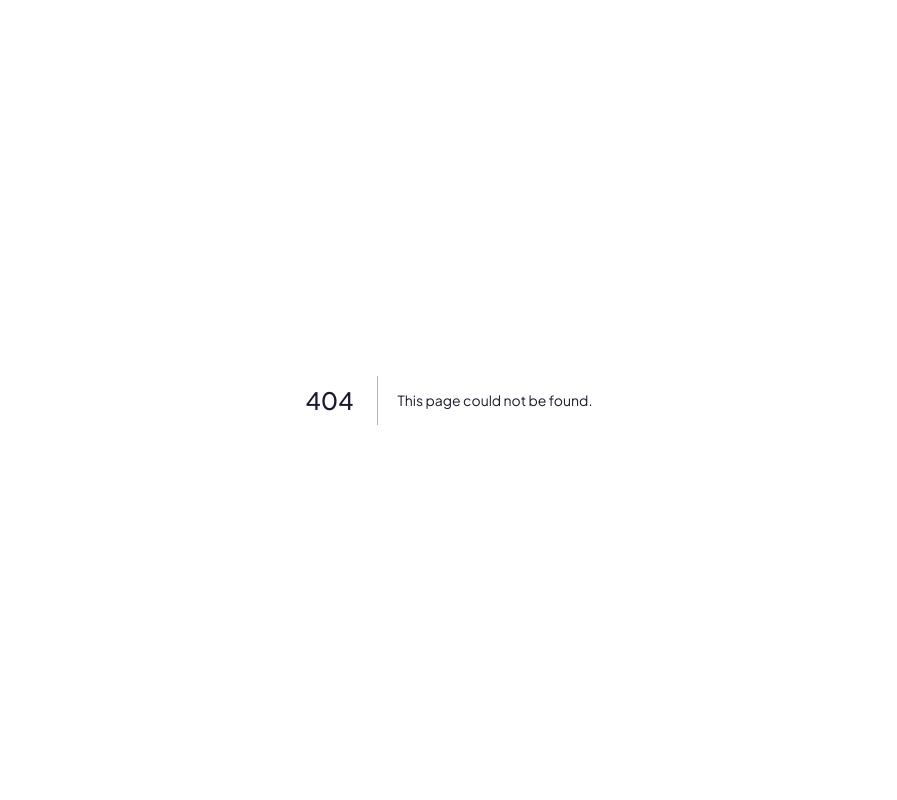
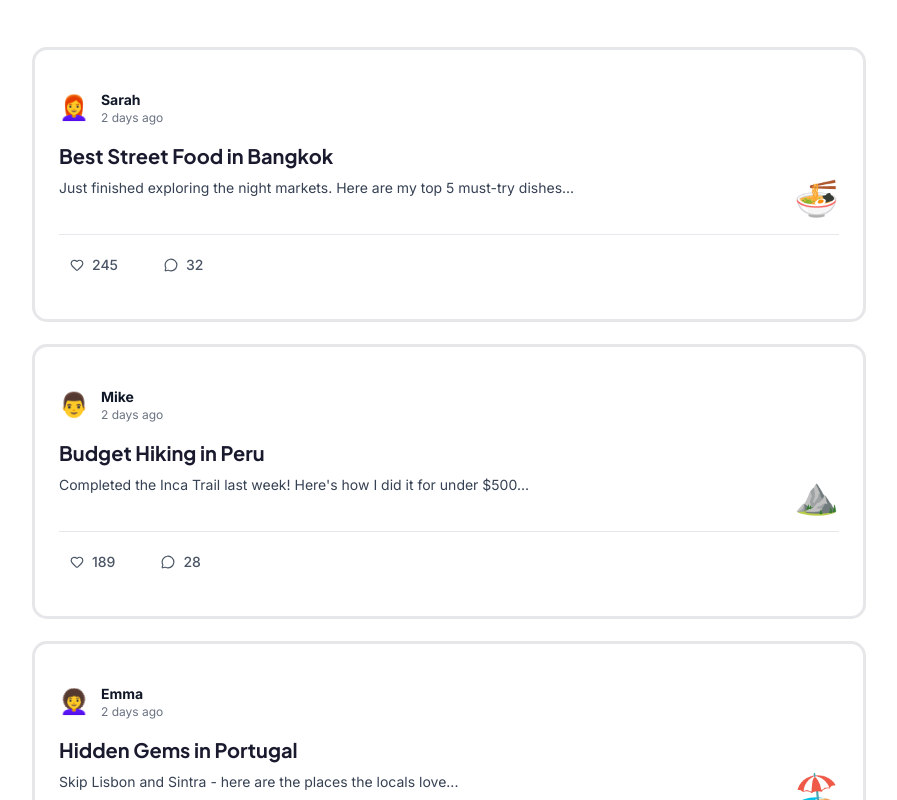
Before and after one commit to DeepakDkd/Traveloop-odoo-hackathon, a Next.js app in the folder frontend/: page /community in a window 1280 px wide. Before the commit this address had no page. Shown: the top 800 px of the page, without its empty margins (191-1088 px from the left). Built offline with nearby package versions, Linux system fonts and the light colour scheme.

Commit message:
community page added

```diff
--- /dev/null
+++ b/frontend/app/community/page.tsx
@@ -0,0 +1,138 @@
+'use client'
+
+import { motion } from 'framer-motion'
+import { useAppContext } from '@/lib/context'
+import { screenVariants, containerVariants, itemVariants, cardVariants } from '@/lib/motion-config'
+import { Button } from '@/components/ui/button'
+import { Card } from '@/components/ui/card'
+import { ArrowLeft, Heart, MessageCircle } from 'lucide-react'
+
+const CommunityScreen = () => {
+    const { setCurrentScreen } = useAppContext()
+
+    const posts = [
+        {
+            id: '1',
+            author: 'Sarah',
+            avatar: '👩‍🦰',
+            title: 'Best Street Food in Bangkok',
+            excerpt: 'Just finished exploring the night markets. Here are my top 5 must-try dishes...',
+            likes: 245,
+            comments: 32,
+            image: '🍜'
+        },
+        {
+            id: '2',
+            author: 'Mike',
+            avatar: '👨',
+            title: 'Budget Hiking in Peru',
+            excerpt: 'Completed the Inca Trail last week! Here\'s how I did it for under $500...',
+            likes: 189,
+            comments: 28,
+            image: '⛰️'
+        },
+        {
+            id: '3',
+            author: 'Emma',
+            avatar: '👩‍🦱',
+            title: 'Hidden Gems in Portugal',
+            excerpt: 'Skip Lisbon and Sintra - here are the places the locals love...',
+            likes: 312,
+            comments: 45,
+            image: '🏖️'
+        },
+        {
+            id: '4',
+            author: 'James',
+            avatar: '👨‍💼',
+            title: 'Digital Nomad Life in Bali',
+            excerpt: '6 months working remotely from Bali - Here\'s what I learned...',
+            likes: 428,
+            comments: 67,
+            image: '💻'
+        }
+    ]
+
+    return (
+        <motion.div
+            variants={screenVariants}
+            initial="initial"
+            animate="animate"
+            className="min-h-screen bg-white"
+        >
+
+
+            {/* Main Content */}
+            <motion.div
+                variants={containerVariants}
+                initial="initial"
+                animate="animate"
+                className="max-w-4xl mx-auto px-4 sm:px-6 lg:px-8 py-8 sm:py-12"
+            >
+                {/* Feed */}
+                <div className="space-y-6">
+                    {posts.map((post) => (
+                        <motion.div
+                            key={post.id}
+                            variants={cardVariants}
+                            whileHover="hover"
+                            className="cursor-pointer"
+                        >
+                            <Card className="border-2 border-gray-200 overflow-hidden hover:border-blue-300 transition-colors">
+                                <div className="p-6">
+                                    {/* Author */}
+                                    <div className="flex items-center gap-3 mb-4">
+                                        <div className="text-2xl">{post.avatar}</div>
+                                        <div>
+                                            <p className="font-bold text-gray-900">{post.author}</p>
+                                            <p className="text-xs text-gray-500">2 days ago</p>
+                                        </div>
+                                    </div>
+
+                                    {/* Content */}
+                                    <h3 className="text-xl font-bold text-gray-900 mb-2">{post.title}</h3>
+                                    <div className="flex gap-4 mb-4">
+                                        <div className="flex-1">
+                                            <p className="text-gray-700">{post.excerpt}</p>
+                                        </div>
+                                        <div className="text-4xl">{post.image}</div>
+                                    </div>
+
+                                    {/* Actions */}
+                                    <div className="flex gap-6 pt-4 border-t border-gray-200 text-gray-600">
+                                        <Button
+                                            variant="ghost"
+                                            size="sm"
+                                            className="flex items-center gap-2 text-gray-600 hover:text-red-600 hover:bg-red-50"
+                                        >
+                                            <Heart size={18} />
+                                            <span className="text-sm">{post.likes}</span>
+                                        </Button>
+                                        <Button
+                                            variant="ghost"
+                                            size="sm"
+                                            className="flex items-center gap-2 text-gray-600 hover:text-blue-600 hover:bg-blue-50"
+                                        >
+                                            <MessageCircle size={18} />
+                                            <span className="text-sm">{post.comments}</span>
+                                        </Button>
+                                    </div>
+                                </div>
+                            </Card>
+                        </motion.div>
+                    ))}
+                </div>
+
+                {/* Load More */}
+                <motion.div variants={itemVariants} className="mt-8 text-center">
+                    <Button
+                        className="bg-blue-600 hover:bg-blue-700 text-white"
+                    >
+                        Load More Posts
+                    </Button>
+                </motion.div>
+            </motion.div>
+        </motion.div>
+    )
+}
+export default CommunityScreen
--- a/frontend/app/layout.tsx
+++ b/frontend/app/layout.tsx
@@ -3,6 +3,7 @@ import type { ReactNode } from "react";
 import { Inter, Plus_Jakarta_Sans, Geist } from "next/font/google";
 import "./globals.css";
 import { cn } from "@/lib/utils";
+import { AppProvider } from "@/lib/context";
 
 const geist = Geist({subsets:['latin'],variable:'--font-sans'});
 
@@ -31,7 +32,12 @@ export default function RootLayout({
       lang="en"
       className={cn("h-full", "antialiased", inter.variable, plusJakartaSans.variable, "font-sans", geist.variable)}
     >
-      <body className="min-h-full flex flex-col">{children}</body>
+      <body className="min-h-full flex flex-col">
+
+        <AppProvider>
+          {children}
+        </AppProvider>
+      </body>
     </html>
   );
 }
```
